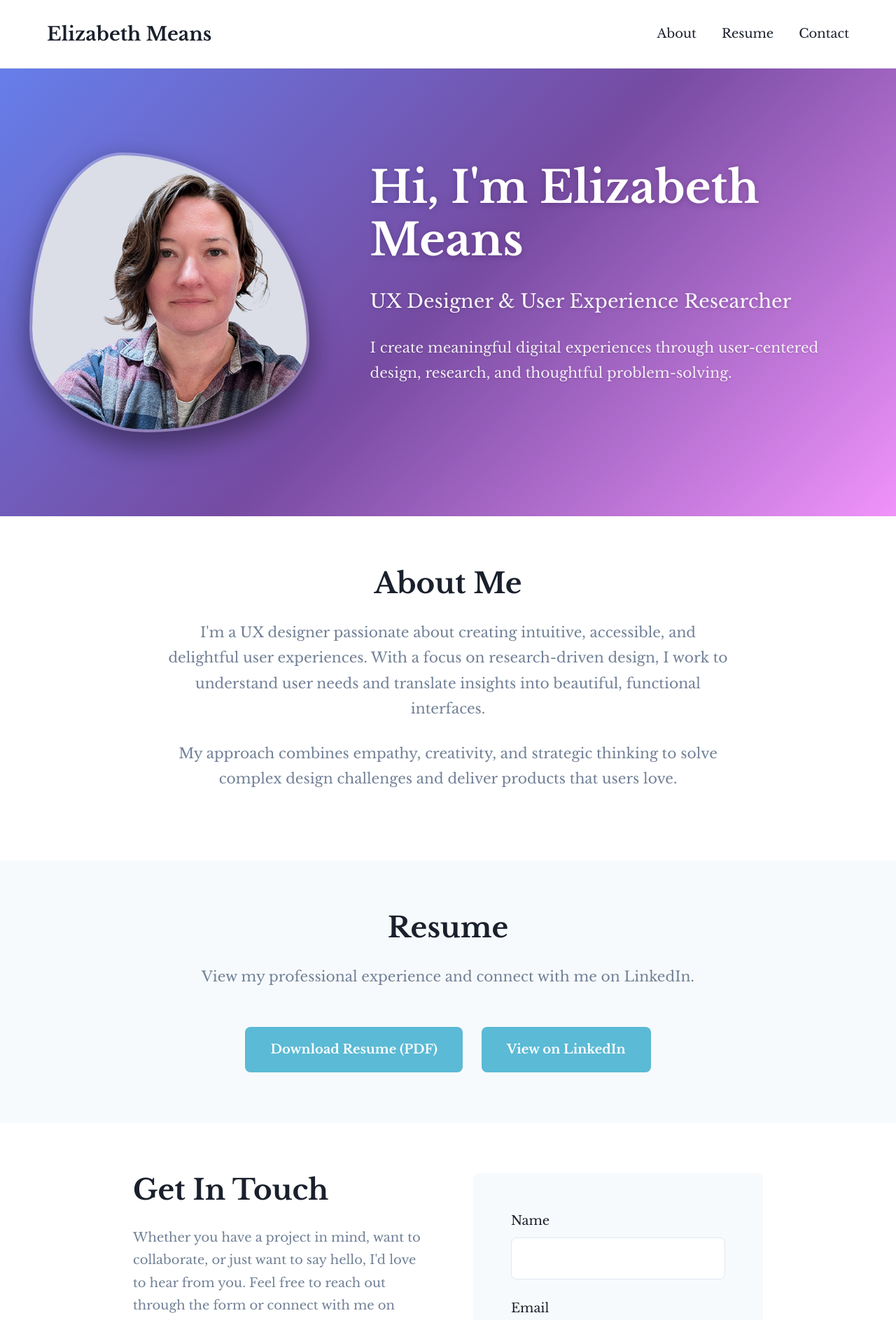
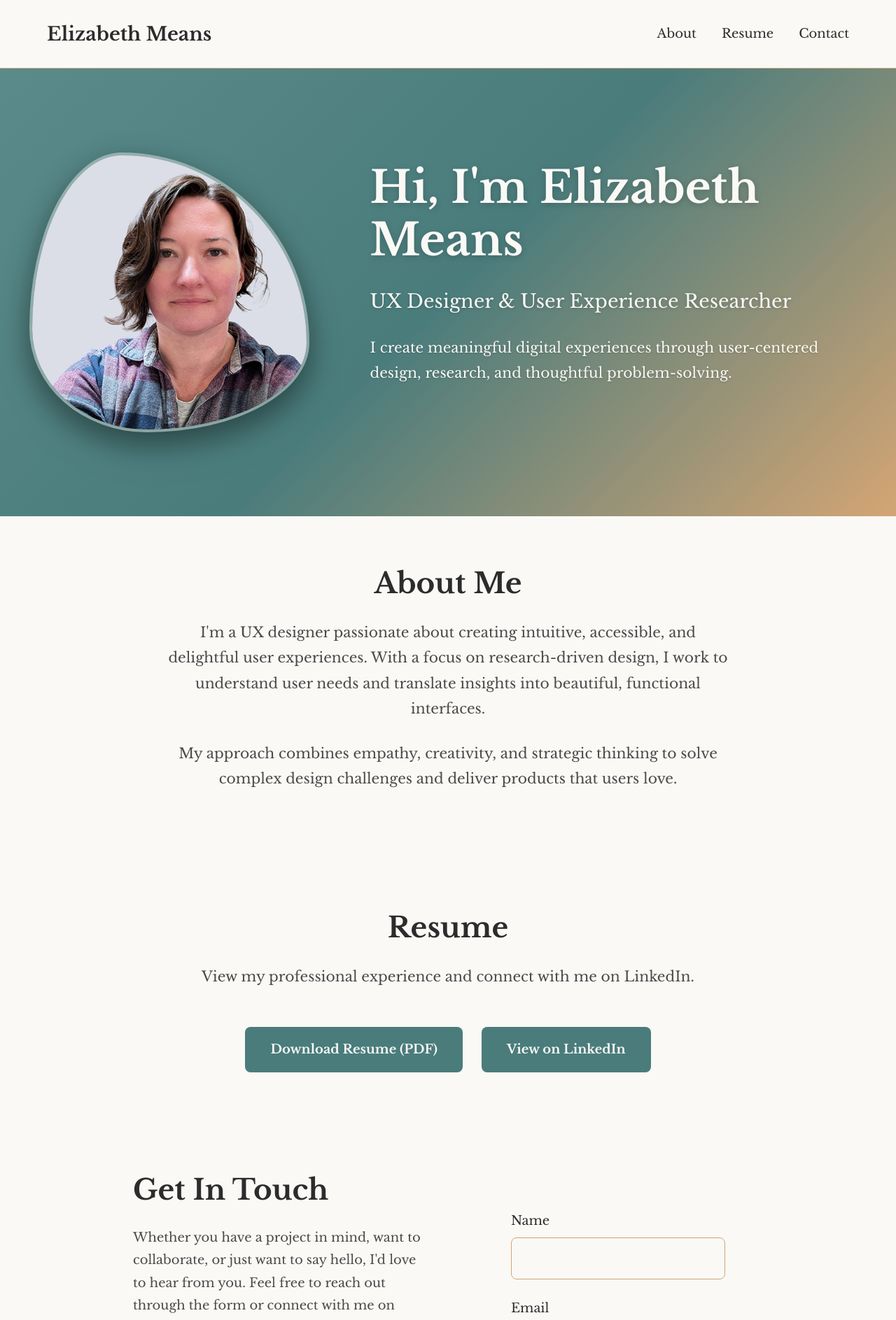
Before and after one commit to emeans/elizabeth-means, a Next.js app: page / in a window 1280 px wide. Shown: the top 1887 px of the page at 70% size. Built offline with nearby package versions, Linux system fonts and the light colour scheme.

Commit message:
Update to use a color palette

```diff
--- a/app/globals.css
+++ b/app/globals.css
@@ -5,14 +5,14 @@
 }
 
 :root {
-  --color-primary: #2d3748;
-  --color-secondary: #4a5568;
-  --color-accent: #5bbad5;
-  --color-text: #1a202c;
-  --color-text-light: #718096;
-  --color-bg: #ffffff;
-  --color-bg-light: #f7fafc;
-  --color-border: #e2e8f0;
+  --color-bg: #FAF9F6;
+  --color-text: #2C2C2C;
+  --color-accent: #5B8A8A;
+  --color-accent-dark: #4A7C7C;
+  --color-subtle: #D4A574;
+  --color-text-light: #4A4A4A;
+  --color-bg-light: #FAF9F6;
+  --color-border: #D4A574;
   --font-body: 'Libre Baskerville', Georgia, 'Times New Roman', serif;
   --font-heading: 'Libre Baskerville', Georgia, 'Times New Roman', serif;
   --spacing-xs: 0.5rem;
@@ -40,6 +40,16 @@ body {
   line-height: 1.6;
   -webkit-font-smoothing: antialiased;
   -moz-osx-font-smoothing: grayscale;
+}
+
+a {
+  color: var(--color-accent-dark);
+  text-decoration: none;
+  transition: var(--transition);
+}
+
+a:hover {
+  color: var(--color-accent);
 }
 
 h1, h2, h3, h4, h5, h6 {
@@ -70,15 +80,6 @@ p {
   margin-bottom: var(--spacing-md);
 }
 
-a {
-  color: var(--color-accent);
-  text-decoration: none;
-  transition: var(--transition);
-}
-
-a:hover {
-  opacity: 0.8;
-}
 
 img {
   max-width: 100%;
--- a/app/page.module.css
+++ b/app/page.module.css
@@ -1,11 +1,10 @@
 .nav {
-  background: var(--color-bg);
+  background: rgba(250, 249, 246, 0.95);
   border-bottom: 1px solid var(--color-border);
   position: sticky;
   top: 0;
   z-index: 100;
   backdrop-filter: blur(10px);
-  background: rgba(255, 255, 255, 0.95);
 }
 
 .navContainer {
@@ -57,7 +56,7 @@
 
 .hero {
   padding: var(--spacing-2xl) 0;
-  background: linear-gradient(135deg, #667eea 0%, #764ba2 50%, #f093fb 100%);
+  background: linear-gradient(135deg, var(--color-accent) 0%, var(--color-accent-dark) 50%, var(--color-subtle) 100%);
   min-height: 80vh;
   display: flex;
   align-items: center;
@@ -91,7 +90,7 @@
   max-width: 400px;
   height: auto;
   border-radius: 30% 70% 70% 30% / 30% 30% 70% 70%;
-  border: 4px solid rgba(255, 255, 255, 0.3);
+  border: 4px solid rgba(250, 249, 246, 0.4);
   box-shadow: 0 20px 40px rgba(0, 0, 0, 0.3);
   object-fit: cover;
   aspect-ratio: 1;
@@ -128,13 +127,13 @@
 .hero h1 {
   font-size: 3.5rem;
   margin-bottom: var(--spacing-md);
-  color: white;
+  color: var(--color-bg);
   text-shadow: 0 2px 10px rgba(0, 0, 0, 0.2);
 }
 
 .heroSubtitle {
   font-size: 1.5rem;
-  color: rgba(255, 255, 255, 0.95);
+  color: var(--color-bg);
   margin-bottom: var(--spacing-md);
   font-weight: 500;
   text-shadow: 0 1px 5px rgba(0, 0, 0, 0.2);
@@ -142,7 +141,7 @@
 
 .heroDescription {
   font-size: 1.125rem;
-  color: rgba(255, 255, 255, 0.9);
+  color: var(--color-bg);
   margin-bottom: var(--spacing-xl);
   line-height: 1.8;
   text-shadow: 0 1px 3px rgba(0, 0, 0, 0.2);
@@ -195,8 +194,8 @@
 .resumeLink {
   display: inline-block;
   padding: var(--spacing-sm) var(--spacing-lg);
-  background: var(--color-accent);
-  color: white;
+  background: var(--color-accent-dark);
+  color: var(--color-bg);
   border-radius: var(--border-radius);
   font-weight: 600;
   transition: var(--transition);
@@ -204,7 +203,7 @@
 }
 
 .resumeLink:hover {
-  background: #4aa5c0;
+  background: var(--color-accent);
   transform: translateY(-2px);
   box-shadow: 0 4px 8px rgba(0, 0, 0, 0.1);
   opacity: 1;
@@ -252,6 +251,10 @@
 }
 
 .contactItem a {
+  color: var(--color-accent-dark);
+}
+
+.contactItem a:hover {
   color: var(--color-accent);
 }
 
@@ -310,13 +313,13 @@
   border: 2px solid transparent;
   font-size: 1rem;
   width: 100%;
-  background: var(--color-accent);
-  color: white;
+  background: var(--color-accent-dark);
+  color: var(--color-bg);
   border: none;
 }
 
 .btn:hover {
-  background: #4aa5c0;
+  background: var(--color-accent);
   opacity: 1;
 }
 
@@ -341,12 +344,12 @@
 }
 
 .socialLinks a {
-  color: var(--color-text-light);
+  color: var(--color-text);
   font-weight: 500;
 }
 
 .socialLinks a:hover {
-  color: var(--color-accent);
+  color: var(--color-accent-dark);
 }
 
 @media (max-width: 768px) {
```
